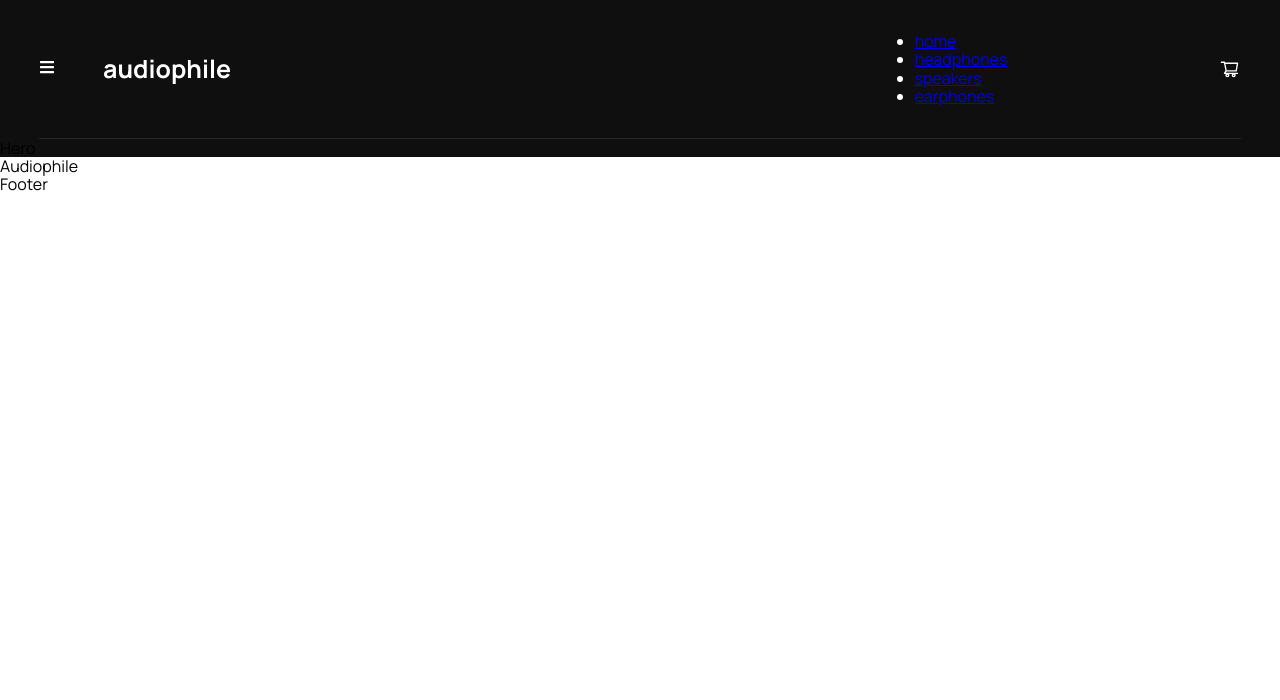
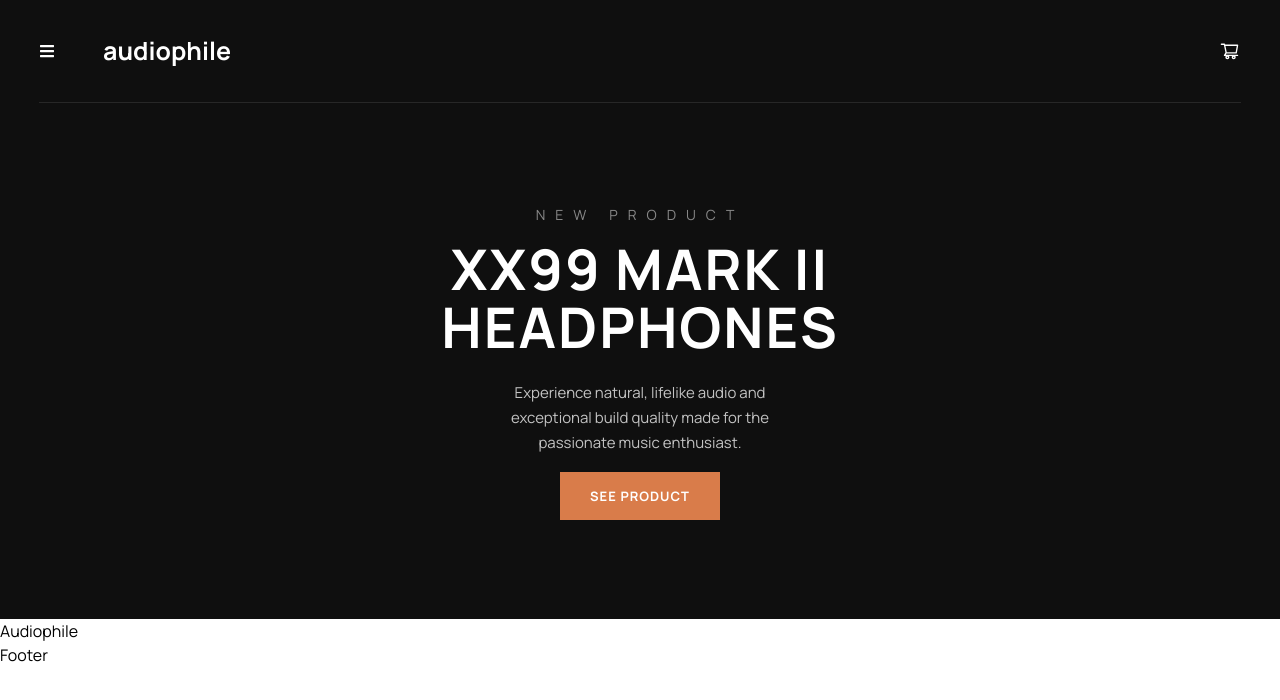
Before and after one commit to khaya05/audiophile-ecom-website, a React (Vite) app: page / in a window 1280 px wide. Shown: the top 700 px of the page. Built offline with nearby package versions, Linux system fonts and the light colour scheme.

Commit message:
added hero

```diff
--- /dev/null
+++ b/src/assets/index.js
@@ -0,0 +1 @@
+export { default as HeroBgImg } from './home/mobile/image-header.jpg';
--- a/src/components/Hero/Hero.jsx
+++ b/src/components/Hero/Hero.jsx
@@ -1,11 +1,82 @@
-import styled from 'styled-components'
+import styled from 'styled-components';
+import { HeroBgImg } from '../../assets';
+import SeeProduct from '../shared/SeeProduct';
 
 function Hero() {
-  return <Wrapper>Hero</Wrapper>;
+  return (
+    <Wrapper>
+      <div className="container">
+        <div className="info">
+          <h4>new product</h4>
+          <h1>XX99 Mark II HeadphoneS</h1>
+          <p>
+            Experience natural, lifelike audio and exceptional build quality
+            made for the passionate music enthusiast.
+          </p>
+          <div className="btn-container">
+            <SeeProduct class="orange" path="/products/product/123" />
+          </div>
+        </div>
+      </div>
+    </Wrapper>
+  );
 }
 
 const Wrapper = styled.header`
+  padding: 102px 24px 112px;
 
-`
+  h1 {
+    margin-top: 1rem;
+    margin-bottom: 24px;
+  }
+
+  .info {
+    display: flex;
+    justify-content: space-between;
+    align-items: center;
+    flex-direction: column;
+  }
+
+  .container {
+    max-width: 328px;
+    margin-inline: auto;
+    background-image: url(${HeroBgImg}) no-repeat;
+  }
+
+  p {
+    width: 80%;
+    text-align: center;
+    margin: 0 auto;
+    margin-bottom: 28px;
+  }
+
+  @media (min-width: 48em) {
+    .container {
+      max-width: 379px;
+    }
+  }
+
+  @media (min-width: 90em) {
+    .container {
+      display: flex;
+      /* max-width: 1110px; */
+    }
+
+    h1,
+    h4,
+    p {
+      text-align: start;
+    }
+
+    p {
+      margin-inline: 0;
+    }
+
+    .hero-right {
+      width: 50%;
+      border: 1px solid red;
+    }
+  }
+`;
 
 export default Hero;
--- a/src/components/shared/Navbar.jsx
+++ b/src/components/shared/Navbar.jsx
@@ -13,7 +13,9 @@ function Navbar() {
             <FaBars />
           </div>
 
-          <p>audiophile</p>
+          <Link to="/" className="logo">
+            audiophile
+          </Link>
         </div>
 
         <ul>
@@ -70,11 +72,21 @@ const Nav = styled.nav`
     width: calc(50% + 64px);
   }
 
-  p {
+  .logo {
     color: white;
     opacity: 1;
     font-size: 25px;
     font-weight: 700;
+    text-decoration: none;
+  }
+
+  ul {
+    display: none;
+  }
+
+  div[role='button']:hover {
+    cursor: pointer;
+    /* color: var(--main-orange); */
   }
 
   @media (min-width: 48em) {
@@ -134,11 +146,12 @@ const Nav = styled.nav`
       color: var(--orange-main);
     }
 
-    .container{
+    .container {
       max-width: 1110px;
       margin: 0 auto;
       padding-inline: 0;
     }
   }
 `;
+
 export default Navbar;
--- /dev/null
+++ b/src/components/shared/SeeProduct.jsx
@@ -0,0 +1,17 @@
+import { Link } from 'react-router-dom';
+import './SeeProduct.scss';
+
+function SeeProduct(props) {
+  return (
+    <Link
+      to={'/'}
+      className={`see-product-btn ${
+        props.class === 'orange' ? 'orange-btn' : 'dark-btn'
+      }`}
+    >
+      See Product
+    </Link>
+  );
+}
+
+export default SeeProduct;
--- /dev/null
+++ b/src/components/shared/SeeProduct.scss
@@ -0,0 +1,33 @@
+.see-product-btn {
+  background: none;
+  font-size: 13px;
+  font-weight: 700;
+  letter-spacing: 1px;
+  text-transform: uppercase;
+  text-decoration: none;
+  line-height: 17.76px;
+  padding: 15px 30px;
+  // margin-inline: auto;
+  // width: 100%;
+  // height: 100%;
+}
+
+.orange-btn {
+  color: white;
+  background: var(--orange-main);
+}
+
+.orange-btn:hover {
+  background-color: var(--orange-main-hover);
+}
+
+.dark-btn {
+  color: black;
+  border: 1px solid black;
+  background: inherit;
+}
+
+.dark-btn:hover {
+  color: white;
+  background-color: black;
+}
--- a/src/index.scss
+++ b/src/index.scss
@@ -1,3 +1,69 @@
+/* https://piccalil.li/blog/a-modern-css-reset/ */
+
+/* Box sizing rules */
+*,
+*::before,
+*::after {
+  box-sizing: border-box;
+}
+
+* {
+  margin: 0;
+  padding: 0;
+  font: inherit;
+}
+
+/* Remove list styles on ul, ol elements with a list role, which suggests default styling will be removed */
+ul[role='list'],
+ol[role='list'] {
+  list-style: none;
+}
+
+/* Set core root defaults */
+html:focus-within {
+  scroll-behavior: smooth;
+}
+
+/* Set core body defaults */
+body {
+  text-rendering: optimizeSpeed;
+  line-height: 1.5;
+}
+
+html,
+body {
+  height: 100%;
+}
+
+/* A elements that don't have a class get default styles */
+a:not([class]) {
+  text-decoration-skip-ink: auto;
+}
+
+/* Make images easier to work with */
+img,
+picture,
+svg {
+  max-width: 100%;
+  display: block;
+}
+
+/* Remove all animations, transitions and smooth scroll for people that prefer not to see them */
+@media (prefers-reduced-motion: reduce) {
+  html:focus-within {
+    scroll-behavior: auto;
+  }
+
+  *,
+  *::before,
+  *::after {
+    animation-duration: 0.01ms !important;
+    animation-iteration-count: 1 !important;
+    transition-duration: 0.01ms !important;
+    scroll-behavior: auto !important;
+  }
+}
+
 :root {
   --orange-main: hsla(21, 65%, 57%, 1);
   --orange-main-hover: hsla(22, 93%, 75%, 1);
@@ -100,9 +166,7 @@ article p {
     letter-spacing: 1.42857px;
   }
 
-  h4 {
-    font-size: 56px;
-  }
+
 }
 
 nav,
```
Also changed, not shown: src/components/shared/Category.jsx (added, +14 -0 lines), src/components/shared/CategoryHeader.jsx (deleted, +0 -9 lines), src/components/shared/ShopBtn.jsx (added, +9 -0 lines), src/components/shared/ShopBtn.scss (added).
